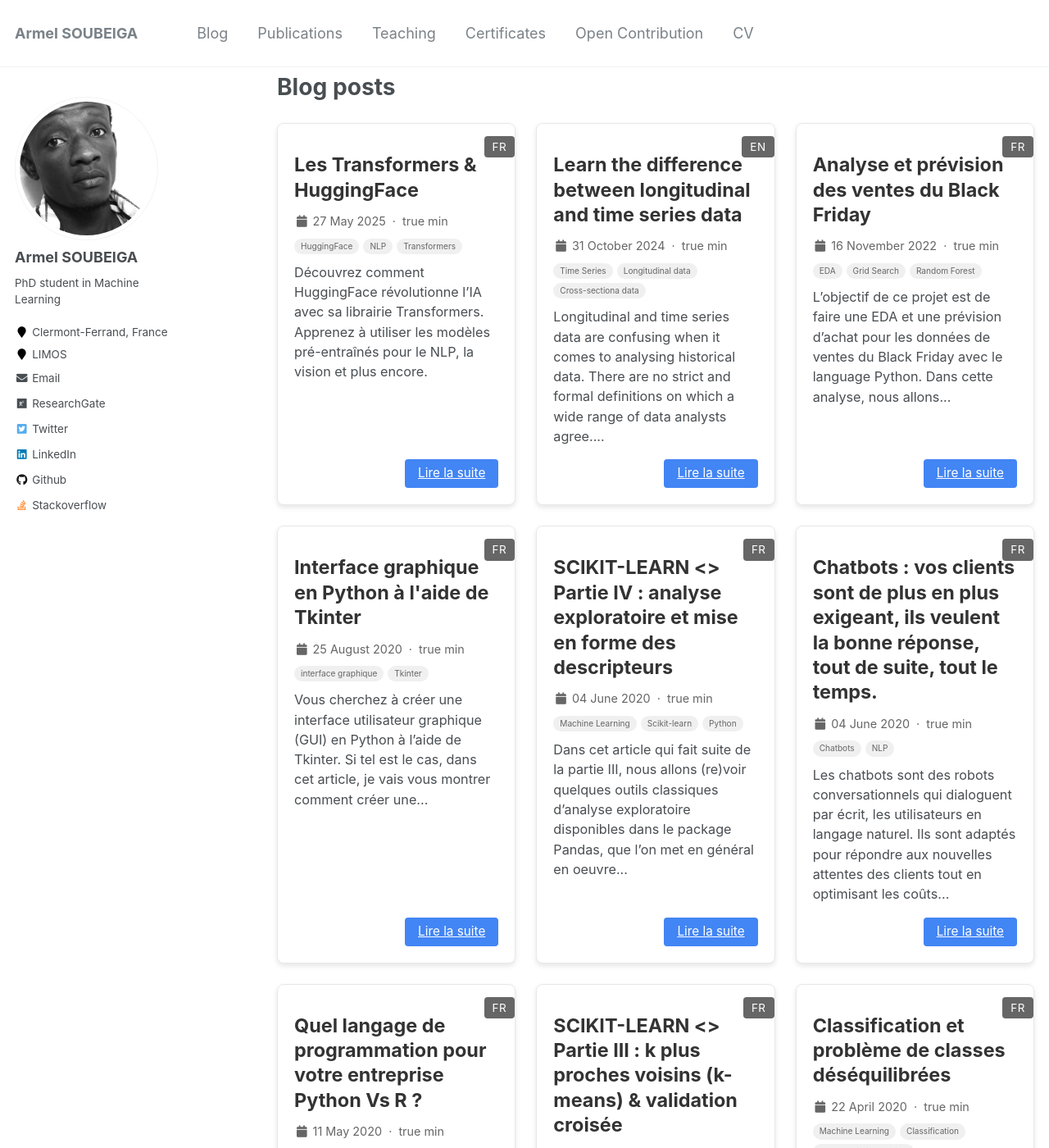
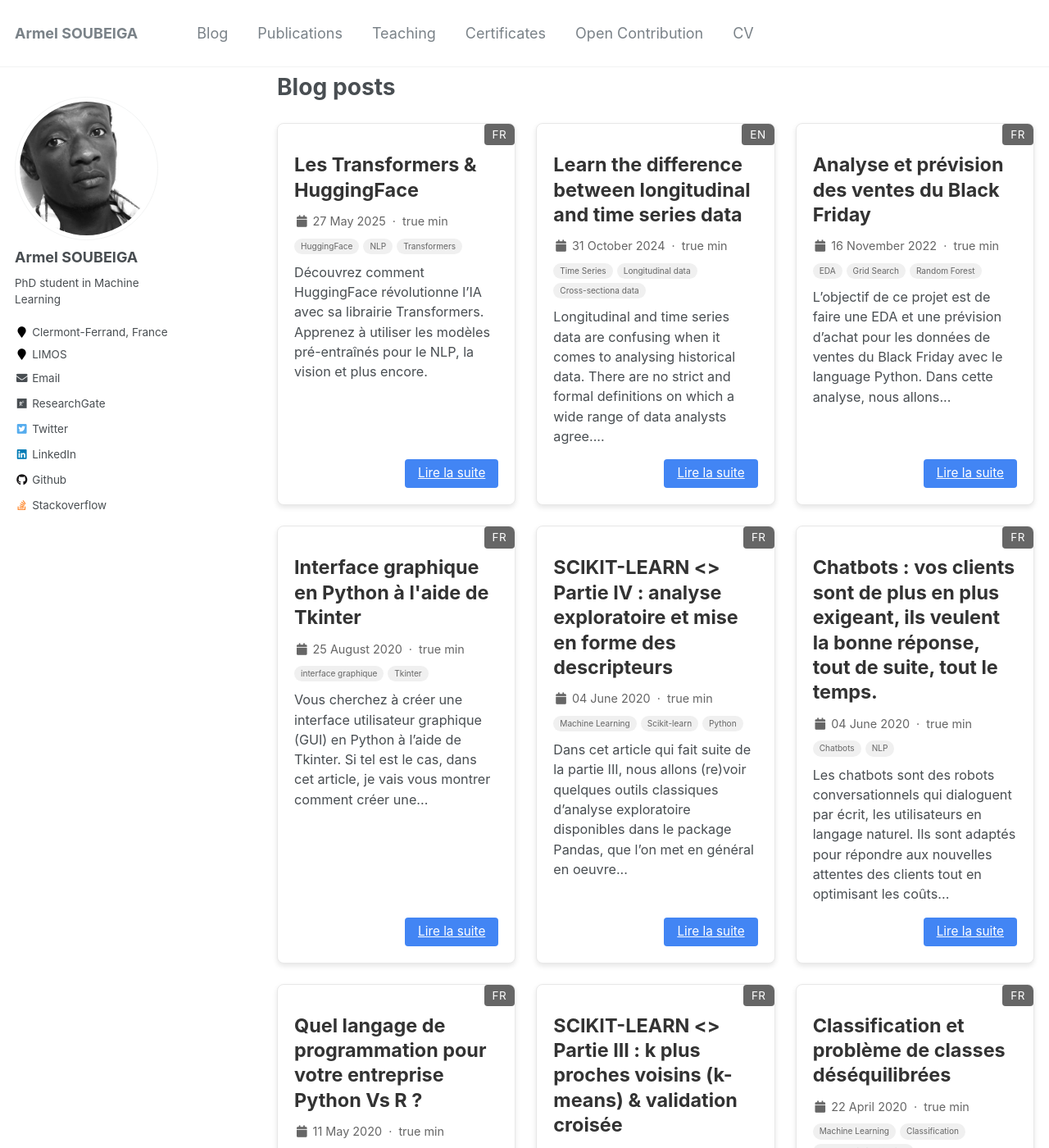
Before and after one commit to armelsoubeiga/armelsoubeiga.github.io, a Jekyll site: the page built from blog/index.html, in a window 1280 px wide and 1400 px high. Shown: the whole window at 82% size. Built offline with Jekyll 4.4.1, drawn with Linux system fonts in a browser that asks for light colours; the list of posts is cut into pages by our own code.

Commit message:
Commit-280520252342

```diff
--- a/assets/css/page-fix.css
+++ b/assets/css/page-fix.css
@@ -16,6 +16,7 @@
 /* Indicateur de catégorie pour les articles */
 .post-category {
   position: absolute;
+  top: 0px;
   right: 0.1px;
   padding: 3px 10px;
   background-color: rgba(0,0,0,0.6);
```
